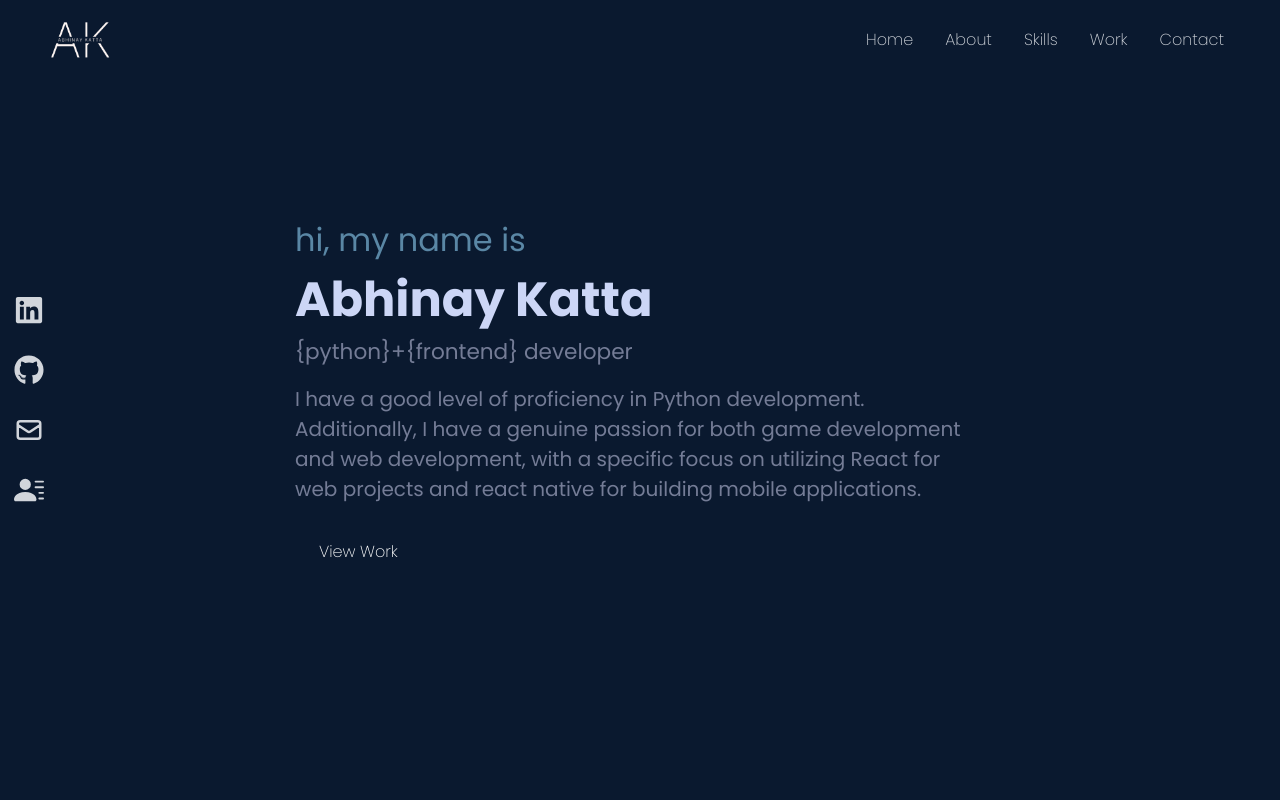
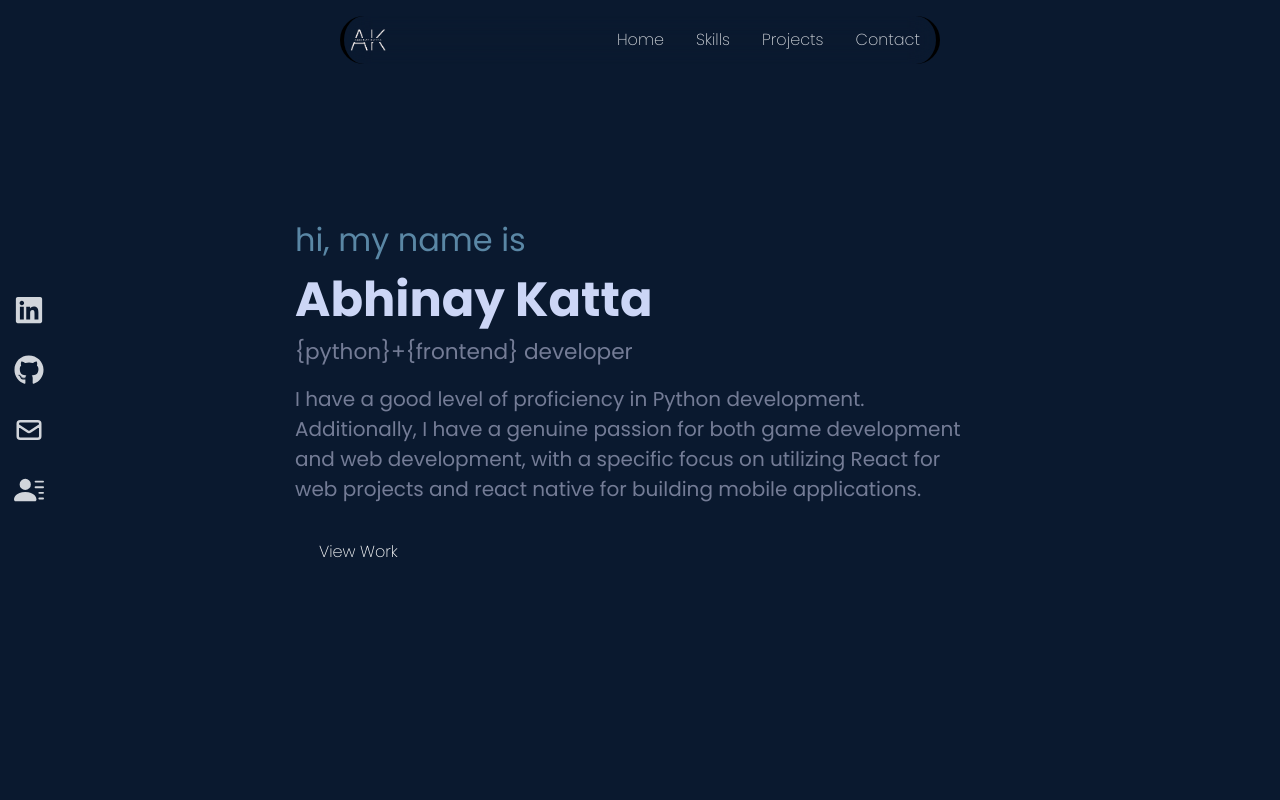
Before and after one commit to abhikatta/portfolio, a React (Create React App) app: page / in a window 1280 px wide. Shown: the top 800 px of the page. Built offline with nearby package versions, Linux system fonts and the light colour scheme.

Commit message:
navbar revamped

```diff
--- a/src/components/Navbar.tsx
+++ b/src/components/Navbar.tsx
@@ -11,15 +11,20 @@ const Navbar = () => {
   };
 
   return (
+    <div>
       <div
         style={{ zIndex: 2 }}
-      className="fixed w-full  h-[5rem] flex justify-between items-center px-10 py-4 text-gray-300">
-      <div className="">
-        <a className="md:flex hidden" href="/portfolio">
-          <img src={Logo} alt="logo" style={{ width: "5rem" }}></img>
+        className="fixed h-[3rem] hover:h-[6rem] transition-all duration-300 w-full top-4 flex justify-center items-center px-10 py-4 text-gray-300">
+        <div className="h-[3rem] hover:h-[6rem] transition-all duration-300 border-r-4 border-[black] border-l-4 rounded-full w-[50%] backdrop-blur-lg flex flex-row justify-between items-center">
+          <div className="h-[3rem] hover:h-[6rem] transition-all duration-300">
+            <a className="lg:flex hidden " href="/portfolio">
+              <img
+                src={Logo}
+                alt="logo"
+                className="w-[3rem] hover:w-[5rem] transition-all duration-300"></img>
             </a>
           </div>
-      <ul className="hidden  md:flex">
+          <ul className="hidden lg:flex">
             {/*if size > medium its flex else hidden */}
             <li>
               <Link
@@ -30,7 +35,8 @@ const Navbar = () => {
                 Home
               </Link>
             </li>
-        <li>
+
+            {/* <li>
           <Link
             className="hover:underline hover:underline-offset-4"
             to="about"
@@ -38,7 +44,7 @@ const Navbar = () => {
             duration={500}>
             About
           </Link>
-        </li>
+        </li> */}
             <li>
               <Link
                 className="hover:underline hover:underline-offset-4"
@@ -51,10 +57,10 @@ const Navbar = () => {
             <li>
               <Link
                 className="hover:underline hover:underline-offset-4"
-            to="work"
+                to="projects"
                 smooth={true}
                 duration={500}>
-            Work
+                Projects
               </Link>
             </li>
             <li>
@@ -67,11 +73,12 @@ const Navbar = () => {
               </Link>
             </li>
           </ul>
+        </div>
         {/* on minimized/phone screen */}
         <div
           onClick={handleclick}
           style={{ zIndex: 3 }}
-        className=" hover:cursor-pointer md:hidden">
+          className=" hover:cursor-pointer lg:hidden">
           {!nav ? <FaBars size={40} /> : <FaTimes size={40} />}
         </div>
         {/* on minimized/phone screen */}
@@ -79,36 +86,49 @@ const Navbar = () => {
           className={
             !nav
               ? "hidden"
-            : "absolute  top-0 left-0 w-full h-screen backdrop-blur-lg  flex flex-col justify-center items-center scale-125 "
+              : "absolute top-0 left-0 w-full h-screen backdrop-blur-lg  flex flex-col justify-center items-center scale-125 "
           }>
           <li className="py-[4px] my-[25px] text-4xl hover:text-black hover:bg-slate-50 duration-300 transition-colors rounded-md ">
             <Link onClick={handleclick} to="home" smooth={true} duration={500}>
               Home
             </Link>
           </li>
-        <li className="py-[4px] my-[25px] text-4xl hover:text-black hover:bg-slate-50 duration-300 transition-colors rounded-md ">
+          {/* <li className="py-[4px] my-[25px] text-4xl hover:text-black hover:bg-slate-50 duration-300 transition-colors rounded-md ">
           <Link onClick={handleclick} to="about" smooth={true} duration={500}>
             About
           </Link>
-        </li>
+        </li> */}
           <li className="py-[4px] my-[25px] text-4xl hover:text-black hover:bg-slate-50 duration-300 transition-colors rounded-md ">
-          <Link onClick={handleclick} to="skills" smooth={true} duration={500}>
+            <Link
+              onClick={handleclick}
+              to="skills"
+              smooth={true}
+              duration={500}>
               Skills
             </Link>
           </li>
           <li className="py-[4px] my-[25px] text-4xl hover:text-black hover:bg-slate-50 duration-300 transition-colors rounded-md ">
-          <Link onClick={handleclick} to="work" smooth={true} duration={500}>
-            Work
+            <Link
+              onClick={handleclick}
+              to="projects"
+              smooth={true}
+              duration={500}>
+              Projects
             </Link>
           </li>
           <li className="py-[4px] my-[25px] text-4xl hover:text-black hover:bg-slate-50 duration-300 transition-colors rounded-md ">
-          <Link onClick={handleclick} to="contact" smooth={true} duration={500}>
+            <Link
+              onClick={handleclick}
+              to="contact"
+              smooth={true}
+              duration={500}>
               Contact
             </Link>
           </li>
         </ul>
         {/* socials */}
-      <div className="hidden fixed md:flex lg:flex sm:hidden flex-col top-[35%] left-0">
+      </div>
+      <div className="fixed lg:flex flex sm:hidden flex-col top-[35%] left-0">
         <ul>
           <li className="w-[160px] h-[60px] flex justify-between items-center ml-[-100px] hover:ml-[-10px] duration-300">
             <a
```
Lines whose indentation alone changed are shown as unchanged.
